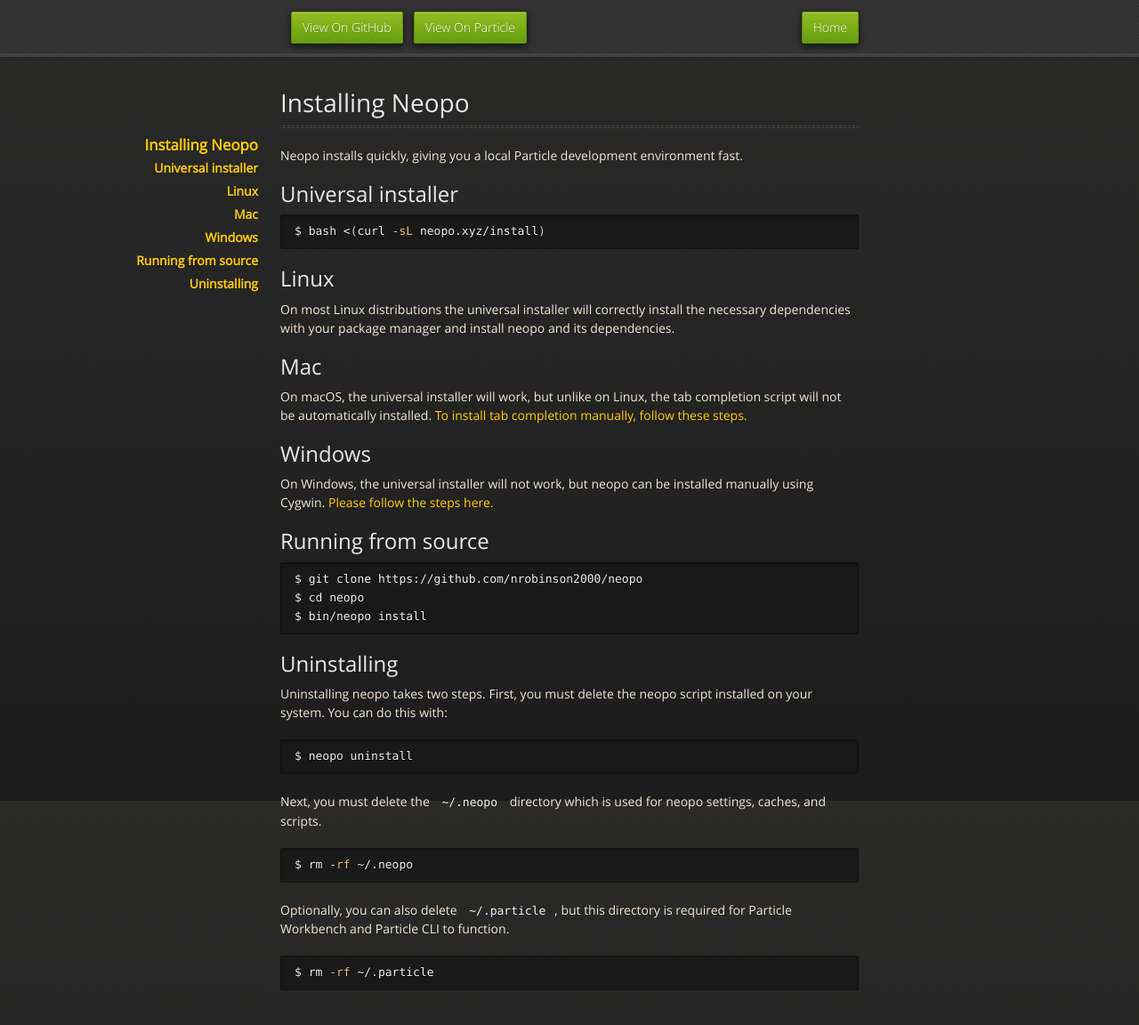
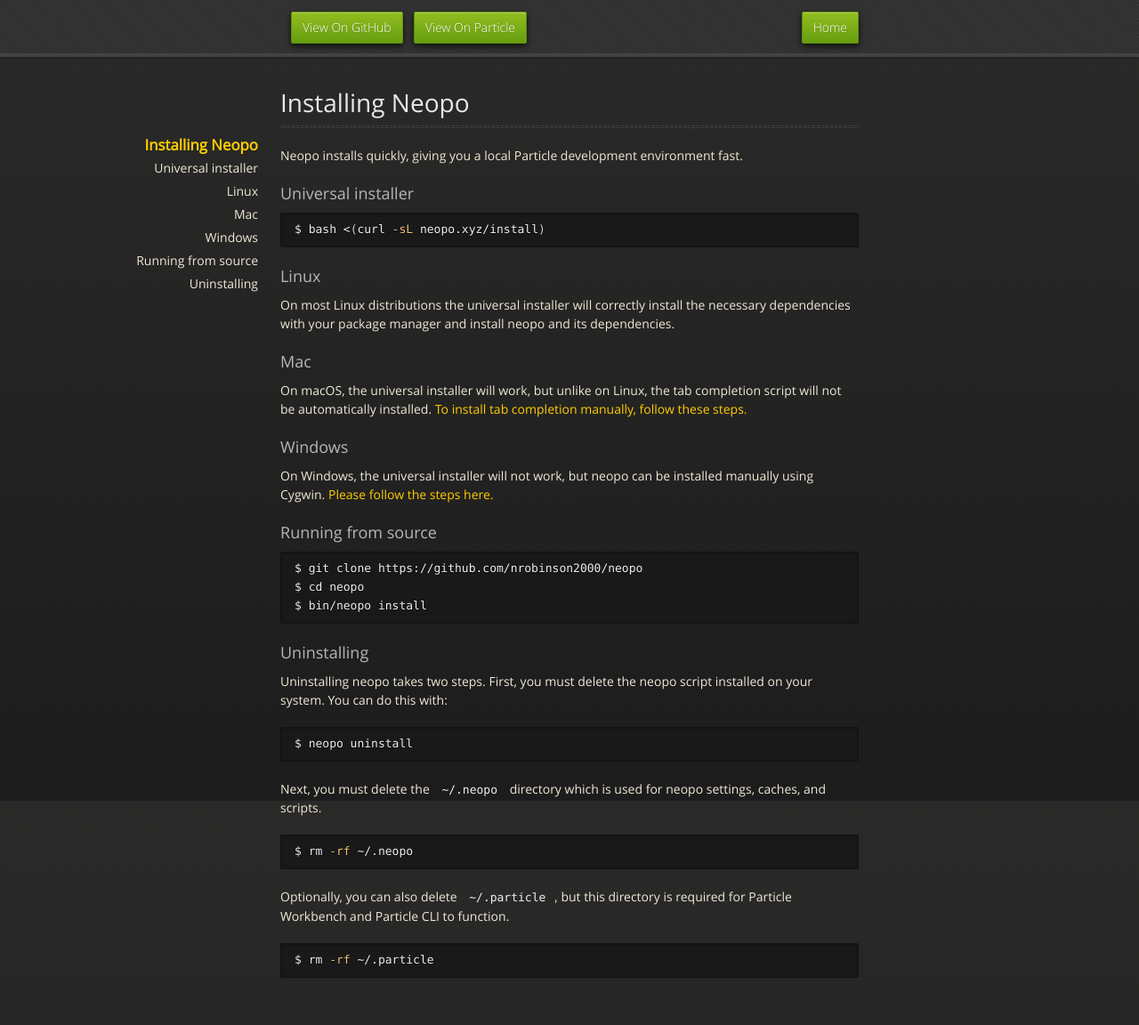
Before and after one commit to nrobinson2000/neopo.xyz, a Jekyll site: the page built from tutorials/install.md, in a window 1280 px wide and 1223 px high. Shown: the top 1152 px of the window at 89% size. Built offline with Jekyll 4.4.1, drawn with Linux system fonts in a browser that asks for light colours.

````diff
--- a/tutorials/install.md
+++ b/tutorials/install.md
@@ -5,25 +5,25 @@ title: "Installing Neopo"
 
 Neopo installs quickly, giving you a local Particle development environment fast.
 
-## Universal installer
+### Universal installer
 
 ```bash
 $ bash <(curl -sL neopo.xyz/install)
 ```
 
-## Linux
+### Linux
 
 On most Linux distributions the universal installer will correctly install the necessary dependencies with your package manager and install neopo and its dependencies.
 
-## Mac
+### Mac
 
 On macOS, the universal installer will work, but unlike on Linux, the tab completion script will not be automatically installed. [To install tab completion manually, follow these steps.](../full-docs#tab-completion)
 
-## Windows
+### Windows
 
 On Windows, the universal installer will not work, but neopo can be installed manually using Cygwin. [Please follow the steps here.](windows.html)
 
-## Running from source
+### Running from source
 
 ```bash
 $ git clone https://github.com/nrobinson2000/neopo
@@ -31,7 +31,7 @@ $ cd neopo
 $ bin/neopo install
 ```
 
-## Uninstalling
+### Uninstalling
 
 Uninstalling neopo takes two steps. First, you must delete the neopo script installed on your system. You can do this with:
 
````
